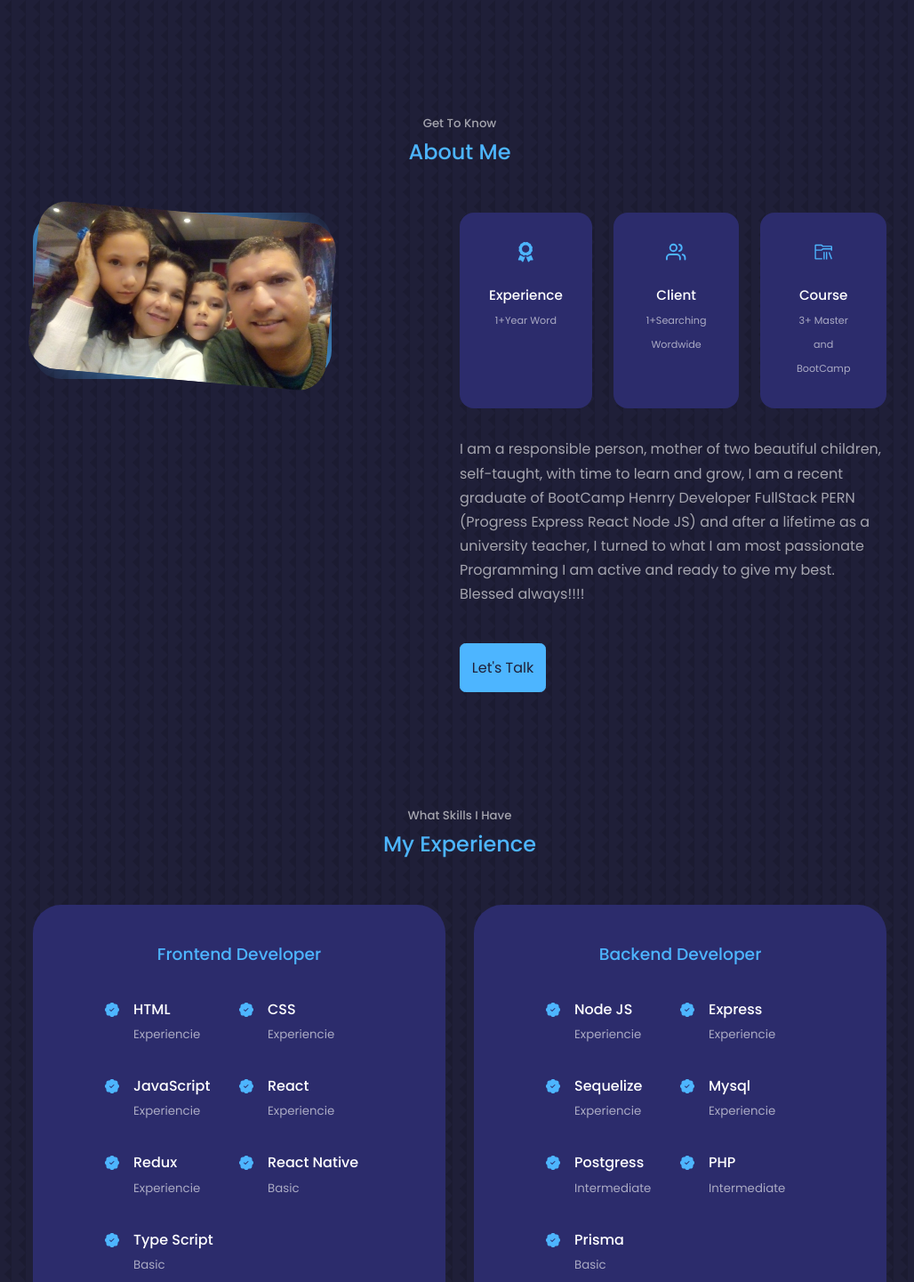
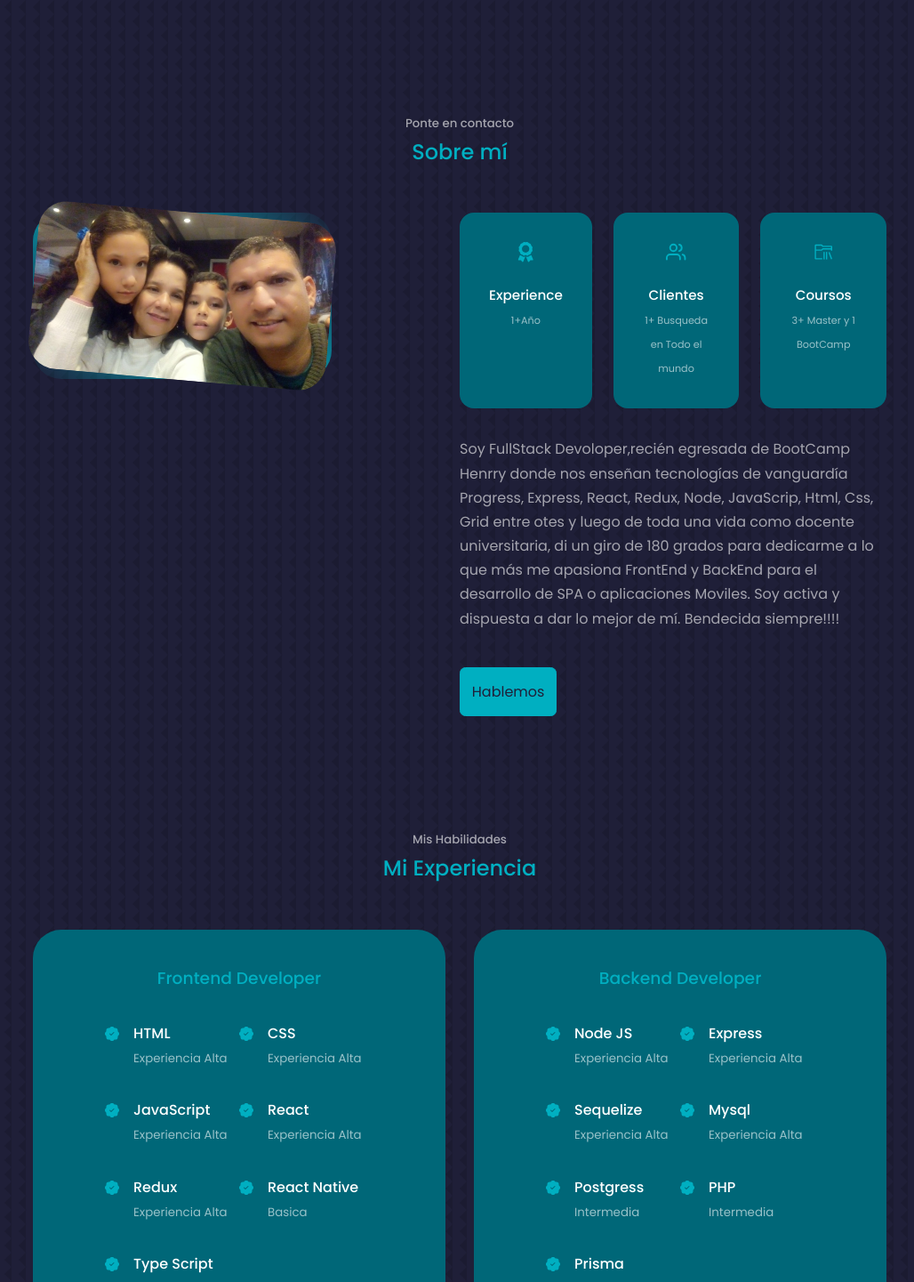
Before and after one commit to AlyPeru/react-portafolio-website-1, a React (Create React App) app: page / in a window 1280 px wide. Shown: the part 800-2241 px from the top of the page at 89% size, without its empty margins (123-1151 px from the left). Built offline with nearby package versions, Linux system fonts and the light colour scheme.

Commit message:
CAMBIO AL ESPAÑOL

```diff
--- a/src/Components/About/About.jsx
+++ b/src/Components/About/About.jsx
@@ -9,8 +9,8 @@ import { VscFolderLibrary } from 'react-icons/vsc';
 const About = () => {
   return (
     <section id='about'>
-      <h5>Get To Know</h5>
-      <h2>About Me</h2>
+      <h5>Ponte en contacto</h5>
+      <h2>Sobre mí</h2>
 
       <div className='container about__container'>
         <div className='about__me'>
@@ -23,24 +23,25 @@ const About = () => {
             <article className='about__card'>
               <FaAward className='about__icon' />
               <h5>Experience</h5>
-              <small>1+Year Word</small>
+              <small>1+Año</small>
             </article>
             <article className='about__card'>
               <FiUsers className='about__icon' />
-              <h5>Client</h5>
-              <small>1+Searching Wordwide</small>
+              <h5>Clientes</h5>
+              <small>1+ Busqueda en Todo el mundo</small>
             </article>
             <article className='about__card'>
               <VscFolderLibrary className='about__icon' />
-              <h5>Course</h5>
-              <small>3+ Master and BootCamp</small>
+              <h5>Coursos</h5>
+              <small>3+ Master y 1 BootCamp</small>
             </article>
           </div>
 
           <p>
-          I am a responsible person, mother of two beautiful children, self-taught, with time to learn and grow, I am a recent graduate of BootCamp Henrry Developer FullStack PERN (Progress Express React Node JS) and after a lifetime as a university teacher, I turned to what I am most passionate Programming I am active and ready to give my best. Blessed always!!!!
+          Soy FullStack Devoloper,recién egresada de BootCamp Henrry donde nos enseñan tecnologías de vanguardía Progress, Express, React, Redux, Node, JavaScrip, Html, Css, Grid entre otes  y luego de toda una vida como docente universitaria, di un giro de 180 grados para dedicarme a lo que más me apasiona FrontEnd y BackEnd para el desarrollo de SPA o aplicaciones Moviles.  Soy activa y dispuesta a dar lo mejor de mí. Bendecida siempre!!!!
+          {/* I am a responsible person, mother of two beautiful children, self-taught, with time to learn and grow, I am a recent graduate of BootCamp Henrry Developer FullStack PERN (Progress Express React Node JS) and after a lifetime as a university teacher, I turned to what I am most passionate Programming I am active and ready to give my best. Blessed always!!!! */}
           </p>
-          <a href="#contact" className='btn btn-primary lets'>Let's Talk</a>
+          <a href="#contact" className='btn btn-primary lets'>Hablemos</a>
         </div>
 
       </div>
--- a/src/Components/Contact/Contact.jsx
+++ b/src/Components/Contact/Contact.jsx
@@ -23,8 +23,8 @@ const Contact = () => {
 
   return (
     <section id="contact">
-      <h5>Get In Toch</h5>
-      <h2>Contact Me</h2>
+      <h5>Ponte en contacto</h5>
+      <h2>Contáctame</h2>
 
       <div className="container contact__container">
         <div className="contact__options">
@@ -37,21 +37,21 @@ const Contact = () => {
               target="_blank"
               rel="noreferrer"
             >
-              Send a Messager
+              Enviar Mensaje
             </a>
           </article>
           <article className="contact__option">
             <MdOutlineEmail className="contact_option_icon" />
             <h4>Email</h4>
             <h5>alidacch@gmail.com</h5>
-            <a href="mailto:alidacch@gmail.com">Send a Messager</a>
+            <a href="mailto:alidacch@gmail.com">Enviar Mensaje</a>
           </article>
           <article className="contact__option">
             <RiMessengerLine className="contact_option_icon" />
             <h4>Messenger</h4>
             <h5>Facebook</h5>
             <a href="https://m.me/alida.c.chauca" target="_blank" rel="noreferrer">
-              Send a Messager
+              Enviar Mensaje
             </a>
           </article>
 
@@ -61,21 +61,21 @@ const Contact = () => {
           <input
             type="text"
             name="name"
-            placeholder="Your Full Name"
+            placeholder="Nombre"
             required
           />
           <input type="email"
            name="email"
-           placeholder="Your Email"
+           placeholder="Email"
            required />
           <textarea
             name="message"
             rows="7"
-            placeholder="Your Messager"
+            placeholder="Mensaje"
             required
           ></textarea>
           <button type="submit" className="btn btn-primary">
-            Send Message
+            Enviar
           </button>
         </form>
       </div>
--- a/src/Components/Experience/Experience.jsx
+++ b/src/Components/Experience/Experience.jsx
@@ -5,8 +5,8 @@ import { BsFillPatchCheckFill } from 'react-icons/bs';
 const Experience = () => {
   return (
     <section id='experience'>
-      <h5> What Skills I Have</h5>
-      <h2>My Experience</h2>
+      <h5>Mis Habilidades</h5>
+      <h2>Mi Experiencia</h2>
       <div className='container experience__container'>
         <div className='experience__frontend'>
           <h3>Frontend Developer</h3>
@@ -15,49 +15,49 @@ const Experience = () => {
               <BsFillPatchCheckFill className='experience__details-icon' />
               <div>
               <h4>HTML</h4>
-              <small className='text-light'>Experiencie</small>
+              <small className='text-light'>Experiencia Alta</small>
               </div>
             </article>
             <article className='experience__details'>
               <BsFillPatchCheckFill className='experience__details-icon' />
               <div>
               <h4>CSS</h4>
-              <small className='text-light'>Experiencie</small>
+              <small className='text-light'>Experiencia Alta</small>
               </div>
             </article>
             <article className='experience__details'>
               <BsFillPatchCheckFill className='experience__details-icon' />
               <div>
               <h4>JavaScript</h4>
-              <small className='text-light'>Experiencie</small>
+              <small className='text-light'>Experiencia Alta</small>
               </div>
             </article>
             <article className='experience__details'>
               <BsFillPatchCheckFill className='experience__details-icon' />
               <div>
               <h4>React</h4>
-              <small className='text-light'>Experiencie</small>
+              <small className='text-light'>Experiencia Alta </small>
               </div>
             </article>
             <article className='experience__details'>
               <BsFillPatchCheckFill className='experience__details-icon' />
               <div>
               <h4>Redux</h4>
-              <small className='text-light'>Experiencie</small>
+              <small className='text-light'>Experiencia Alta </small>
               </div>
             </article>
             <article className='experience__details'>
               <BsFillPatchCheckFill className='experience__details-icon' />
               <div>
               <h4>React Native</h4>
-              <small className='text-light'>Basic</small>
+              <small className='text-light'>Basica</small>
               </div>
             </article>
             <article className='experience__details'>
               <BsFillPatchCheckFill className='experience__details-icon' />
               <div>
               <h4>Type Script</h4>
-              <small className='text-light'>Basic</small>
+              <small className='text-light'>Basica</small>
               </div>
             </article>
           </div>
@@ -70,49 +70,49 @@ const Experience = () => {
               <BsFillPatchCheckFill className='experience__details-icon' />
               <div>
               <h4>Node JS</h4>
-              <small className='text-light'>Experiencie</small>
+              <small className='text-light'>Experiencia Alta</small>
               </div>
             </article>
             <article className='experience__details'>
               <BsFillPatchCheckFill className='experience__details-icon' />
               <div>
               <h4>Express</h4>
-              <small className='text-light'>Experiencie</small>
+              <small className='text-light'>Experiencia Alta</small>
               </div>
             </article>
             <article className='experience__details'>
               <BsFillPatchCheckFill className='experience__details-icon' />
               <div>
               <h4>Sequelize</h4>
-              <small className='text-light'>Experiencie</small>
+              <small className='text-light'>Experiencia Alta</small>
               </div>
             </article>
             <article className='experience__details'>
               <BsFillPatchCheckFill className='experience__details-icon' />
               <div>
               <h4>Mysql</h4>
-              <small className='text-light'>Experiencie</small>
+              <small className='text-light'>Experiencia Alta</small>
               </div>
             </article>
             <article className='experience__details'>
               <BsFillPatchCheckFill className='experience__details-icon' />
               <div>
               <h4>Postgress</h4>
-              <small className='text-light'>Intermediate</small>
+              <small className='text-light'>Intermedia</small>
               </div>
             </article>
             <article className='experience__details'>
               <BsFillPatchCheckFill className='experience__details-icon' />
               <div>
               <h4>PHP</h4>
-              <small className='text-light'>Intermediate</small>
+              <small className='text-light'>Intermedia</small>
               </div>
             </article>
             <article className='experience__details'>
               <BsFillPatchCheckFill className='experience__details-icon' />
               <div>
               <h4>Prisma</h4>
-              <small className='text-light'>Basic</small>
+              <small className='text-light'>Basica</small>
               </div>
             </article>
 
--- a/src/Components/Footer/Footer.jsx
+++ b/src/Components/Footer/Footer.jsx
@@ -10,12 +10,12 @@ function Footer() {
     <footer>
       <a href="!#" className="footer__logo">AlyPeru</a>
       <ul className="permalinks">
-        <li><a href="!#">Home</a></li>
-          <li><a href="#about">About</a></li>
-          <li><a href="#experience">Experience</a></li>
-          <li><a href="#portfolio">Portfolio</a></li>
-          <li><a href="#testimonials">Testimonial</a></li>
-          <li><a href="#contact">Contact</a></li>
+        <li><a href="!#">Principal</a></li>
+          <li><a href="#about">Sobre mi</a></li>
+          <li><a href="#experience">Experiencia</a></li>
+          <li><a href="#portfolio">Portafolio</a></li>
+          <li><a href="#testimonials">Testimonios</a></li>
+          <li><a href="#contact">Contacto</a></li>
       </ul>
       <div className="footer_socials">
         <a href="https://facebook.com"><FaFacebookF/></a>
@@ -23,7 +23,7 @@ function Footer() {
         <a href="https://twitter.com"><IoLogoTwitter/></a>
       </div>
       <div className="footer__copyright">
-        <small> &copy; ING ALIDA CAMPOS CHAUCA. All rIghts reserved.</small>
+        <small> &copy; ING ALIDA CAMPOS CHAUCA. Todos los derechos  reservados.</small>
       </div>
 
     </footer>
--- a/src/Components/Header/CTA.jsx
+++ b/src/Components/Header/CTA.jsx
@@ -4,8 +4,8 @@ import CV from '../../assets/CV2.pdf';
 function CTA() {
   return (
     <div className='cta'>
-        <a href={CV} download className='btn'>Download CV  </a>
-        <a href='#contact' className='btn btn-primary'>  Let's Talk</a>
+        <a href={CV} download className='btn'>Descarga mi CV  </a>
+        <a href='#contact' className='btn btn-primary'> Hablemos</a>
 
     </div>
   )
--- a/src/Components/Header/Header.jsx
+++ b/src/Components/Header/Header.jsx
@@ -8,9 +8,9 @@ const Header = () => {
   return (
     <header id='home'>
       <div className='container header__container'>
-        <h5>Hello I'm</h5>
+        <h4>Hola Yo soy</h4>
         <h1>Alida Campos Chauca</h1>
-        <h5 className='text-light'> Fullstack Developer </h5>
+        <h3 className='text-light'> Fullstack Developer (React Redux JavaScript) </h3>
         <CTA/>
         <HeaderSocial/>
         <div className='me'>
--- a/src/Components/Portafolio/Portafolio.jsx
+++ b/src/Components/Portafolio/Portafolio.jsx
@@ -32,7 +32,7 @@ const data = [
 const Portafolio = () => {
   return (
     <section id="portfolio">
-      <h5>My Recent Work</h5>
+      <h5>Mis Trabajos Recientes</h5>
       <h2>Portfolio</h2>
 
       <div className="container portfolio__container">
--- a/src/Components/Testimonials/Testimonial.jsx
+++ b/src/Components/Testimonials/Testimonial.jsx
@@ -20,30 +20,28 @@ const data = [
   {
     avatar: Danny,
     name: "Danilo Ceretty",
-    review:
-  " We have known each other with Ali since our first steps in programming, an incredible woman and colleague, we worked together on several projects with scrum methodology as a full stack. their dedication and commitment is impeccable.",
-      // " Con Ali nos conocemos desde nuestros primeros pasos en la programación, una mujer y compañera increíble, trabajamos juntos en varios proyectos con metodología scrum como full stack. su dedicación y compromiso es impecable.",
+    review:   " Con Ali nos conocemos desde nuestros primeros pasos en la programación, una mujer y compañera increíble, trabajamos juntos en varios proyectos con metodología scrum como full stack. su dedicación y compromiso es impecable.",
+  // " We have known each other with Ali since our first steps in programming, an incredible woman and colleague, we worked together on several projects with scrum methodology as a full stack. their dedication and commitment is impeccable.",
   },
   {
     avatar: Valen,
     name: "Valentina Quirga",
-    review:
-    "Working with Ali is very easy, she is a good colleague, organized, with great ideas and above all an excellent person. It was really a pleasure to team up with her 🤍",
-      // " Trabajar con Ali es muy fácil, es buena compañera, organizada, con grandes ideas y sobre todo excelente persona. Realmente fue un placer formar equipo con ella 🤍",
+    review:" Trabajar con Ali es muy fácil, es buena compañera, organizada, con grandes ideas y sobre todo excelente persona. Realmente fue un placer formar equipo con ella 🤍",
+    // "Working with Ali is very easy, she is a good colleague, organized, with great ideas and above all an excellent person. It was really a pleasure to team up with her 🤍",
   },
   {
     avatar: Lu,
     name: "Lucia ",
-    review: "Working with Ali has been a very enjoyable experience, she is a great teammate. It has great capacities for educability, resilience and proactivity.",
-      // " Trabajar con Ali ha sido una experiencia muy amena, es una gran compañera de equipo. Cuenta con grandes capacidades de educabilidad, resiliencia y proactividad.",
+    review: " Trabajar con Ali ha sido una experiencia muy amena, es una gran compañera de equipo. Cuenta con grandes capacidades de educabilidad, resiliencia y proactividad.",
+    // "Working with Ali has been a very enjoyable experience, she is a great teammate. It has great capacities for educability, resilience and proactivity.",
   },
 ];
 
 const Testimonial = () => {
   return (
     <section id="testimonials">
-      <h5>Bootcamp mate’s reviews</h5>
-      <h2>Testimonials</h2>
+      <h5>Compañero recientes de Bootcamp Henry</h5>
+      <h2>Testimonios</h2>
 
       <Swiper
         className="container testimonials__container"
--- a/src/index.css
+++ b/src/index.css
@@ -12,9 +12,9 @@
 
 :root {
     --color-bg: #1f1f38;
-    --color-bg-variant: #2c2c6c;
-    --color-primary: #4db5ff;
-    --color-primary-variant: rgba(77, 181, 255, 0.4);
+    --color-bg-variant: #006778;
+    --color-primary: #00AFC1;
+    --color-primary-variant: rgba(0, 147, 171, 0.4);
     --color-white: #fff;
     --color-light: rgba(255, 255, 255, 0.6);
 
```
